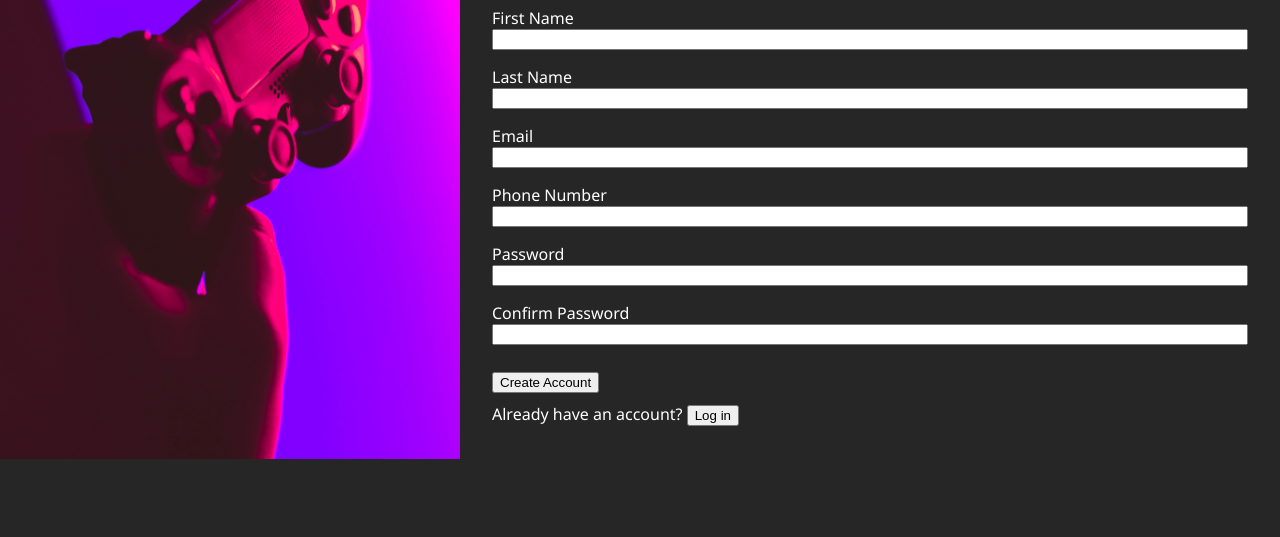
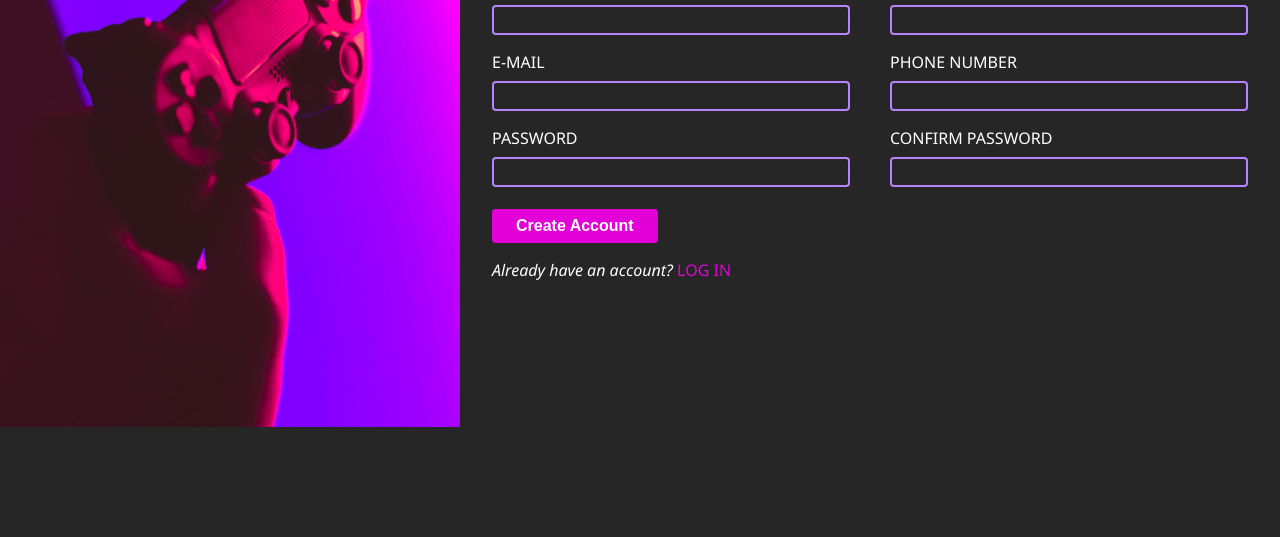
Before and after one commit to bkrmroy/sign-up-form, a plain HTML site: page index.html in a window 1280 px wide. Shown: the part 263-800 px from the top of the page. Drawn offline with Linux system fonts and the light colour scheme.

Commit message:
create desktop version of the form

```diff
--- a/index.html
+++ b/index.html
@@ -12,42 +12,39 @@
     <div class="container">
         <header>
             <div class="header-description">This is not a real online service! Lorem ipsum dolor sit amet consectetur, adipisicing elit. Necessitatibus, commodi! Sign up now to get started</div>
-            <div class="call">Let's do this</div>
+            <div class="call">GET STARTED</div>
         </header>
         <form action="" method="get">
             <div class="form-div">
-                <label for="first-name">First Name</label>
+                <label for="first-name">FIRST NAME</label>
                 <input id= "first-name" type="text" name="first-name">
             </div>
             <div class="form-div">
-                <label for="last-name">Last Name</label>
+                <label for="last-name">LAST NAME</label>
                 <input type="text" id="last-name" name="last-name">
             </div>
             <div class="form-div">
-                <label for="email">Email</label>
+                <label for="email">E-MAIL</label>
                 <input type="email" id="email" name="email">
             </div>
             <div class="form-div">
-                <label for="phone-number">Phone Number</label>
-                <input type="number" id="phone-number" name="phone-number">
+                <label for="phone-number">PHONE NUMBER</label>
+                <input type="text" inputmode="numeric" id="phone-number" name="phone-number">
             </div>
             <div class="form-div">
-                <label for="password">Password</label>
+                <label for="password">PASSWORD</label>
                 <input type="password" name="password" id="password">
             </div>
             <div class="form-div">
-                <label for="confirm-password">Confirm Password</label>
+                <label for="confirm-password">CONFIRM PASSWORD</label>
                 <input type="password" id="confirm-password" name="confirmed-password">
             </div>
-            <div>
-                <button id="btn-create-account">Create Account</button>
-            </div>
-            <div>
-                <label for="btn-login">Already have an account? </label>
-                <button id="btn-login">Log in</button>
+            <div class="btn">
+                <button type="submit" id="btn-create-account">Create Account</button>
             </div>
         </form>
-        <div></div>
+        <div class="login-text">Already have an account? <a class="login" href="https://www.w3schools.com/">LOG IN</a></div>
+
 
     </div>
 
--- a/styles.css
+++ b/styles.css
@@ -16,7 +16,7 @@ body{
     flex-shrink: 2;
 }
 header{
-    padding-top: 64px;
+    padding-top: 32px;
     padding-left: 32px;
     padding-right: 32px;
     padding-bottom: 0px;
@@ -31,10 +31,22 @@ header{
 .call{
     font-weight: bold;
     font-size: 2rem;
+    color: rgb(255, 23, 243);
 }
+
+
+
+
+/*form */
 form{
     padding: 32px;
-    font-size: 1.5rem;
+    padding-bottom: 56px;
+    font-size: 1rem;
+    display: flex;
+    flex-wrap: wrap;
+    column-gap: 40px;
+    position: relative;
+
 }
 .form-div{
     margin-bottom: 16px;
@@ -42,7 +54,65 @@ form{
     flex-direction: column;
     justify-content: flex-start;
     flex-wrap: wrap;
+    min-width: 40%;
+    flex-grow: 1;
 }
-label{
+.form-div input{
+    background-color: rgb(39, 38, 38);
+    border: 2px solid #b783ff;
+    border-radius: 4px;
+
+    padding: 4px;
     font-size: 1rem;
+    color: white;
+
+  }
+
+  .form-div label{
+    margin-bottom: 8px;
+    color: white;
+    font-weight:400;
+  }
+.btn{
+    position: absolute;
+    bottom: 16px;
 }
+button{
+    color: white;
+    padding: 8px 24px;
+    font-weight: bold;
+    border-radius: 8px;
+    font-size: 1rem;
+    text-align: center;
+    text-decoration: none;
+    border-radius: 4px;
+    cursor: pointer;
+    background-color: rgb(226, 1, 215);
+    border: none;
+  }
+#btn-create-account{
+    margin-top: 16px;
+    flex: none;
+
+}
+button:hover {
+
+    background-color: rgb(163, 1, 155);
+    transform: scale(0.95);
+    box-shadow: 0 0 10px rgba(0, 0, 0, 0.2);
+    opacity: 0.8;
+}
+button:active {
+     transform: translateY(1px);
+}
+
+.login-text{
+    font-size: 1rem;
+    font-style: italic;
+    margin-left: 32px;
+}
+.login{
+    color: rgb(226, 1, 215);
+    text-decoration: none;
+    font-style: normal;
+}
```
